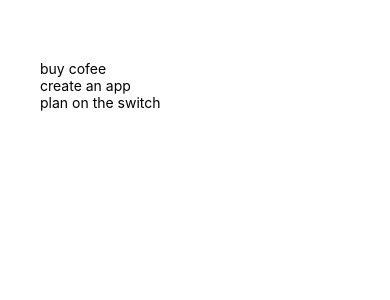
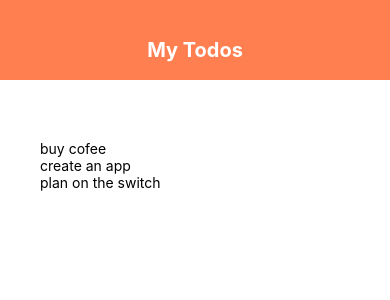
Before and after one commit to DilanMadhusanka/React-Native-using-Expo, a React Native app in the folder todo-app/: screen / in a window 390 px wide. Shown: the top 300 px of the page. Built offline with nearby package versions, Linux system fonts and the light colour scheme.

Commit message:
create Header component and nested inside App.js

```diff
--- a/todo-app/App.js
+++ b/todo-app/App.js
@@ -1,5 +1,6 @@
 import React, { useState } from 'react';
 import { StyleSheet, Text, View, FlatList } from 'react-native';
+import Header from './components/header';
 
 export default function App() {
   const [todos, setTodos] = useState([
@@ -9,7 +10,7 @@ export default function App() {
   ])
   return (
     <View style={styles.container}>
-      {/* header */}
+      <Header />
       <View style={styles.content}>
         {/* to form */}
         <View style={styles.list}>
--- /dev/null
+++ b/todo-app/components/header.js
@@ -0,0 +1,24 @@
+import React from 'react';
+import { StyleSheet, Text, View } from 'react-native';
+
+export default function Header() {
+    return (
+        <View style={styles.header}>
+            <Text style={styles.title}>My Todos</Text>
+        </View>
+    )
+}
+
+const styles = StyleSheet.create({
+    header: {
+        height: 80,
+        paddingTop: 38,
+        backgroundColor: 'coral'
+    },
+    title: {
+        textAlign: 'center',
+        color: '#fff',
+        fontSize: 20,
+        fontWeight: 'bold'
+    }
+});
```
